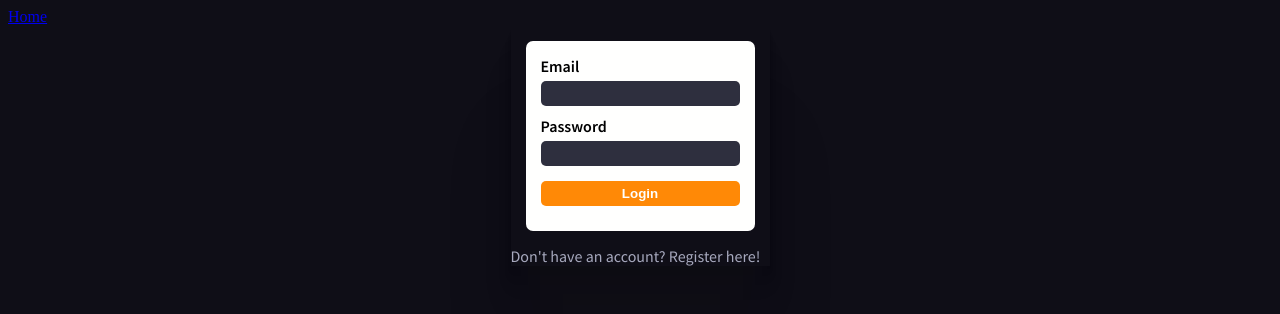
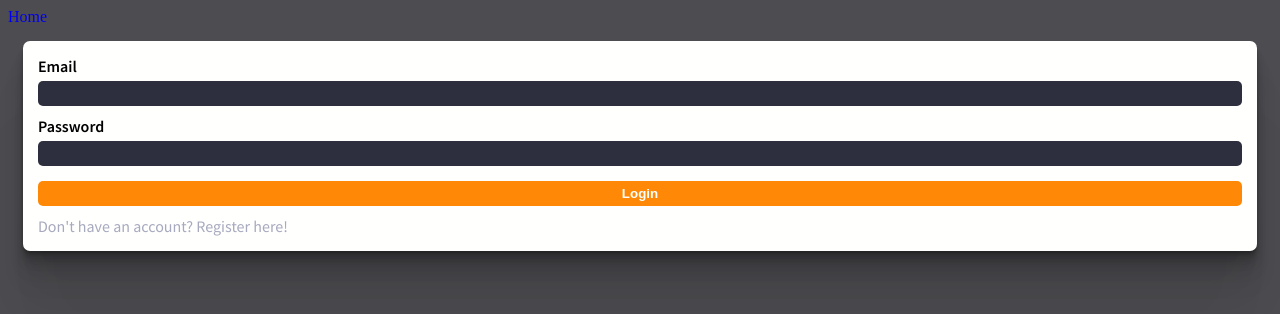
Before and after one commit to jason-nordheim/done, a React app: page /account in a window 1280 px wide. Built offline with nearby package versions, Linux system fonts and the light colour scheme; a web font is replaced by a local one.

Commit message:
changed the shadow effect and lightened the background color

```diff
--- a/src/components/App.css
+++ b/src/components/App.css
@@ -24,7 +24,7 @@ Global Styles
   --font-fam-alt: "Marvel", sans-serif;
   --font-fam-headers: "Cabin", sans-serif;
   --font-fam-primary: "Source Sans Pro", sans-serif;
-  --color-bg: #0f0e17;
+  --color-bg: #0a090eb9;
   --color-txt-headline: #fffffe;
   --color-txt-paragraph: #a7a9be;
   --color-btn-bg: #ff8906;
@@ -47,9 +47,17 @@ html {
   color: var(--color-txt-paragraph);
 }
 
+div#root nav {
+  display: grid;
+}
+div#root nav a {
+  text-decoration: none;
+}
+
 /** main page content **/
 div#root main {
   display: flex;
+  flex-direction: column;
   place-content: center;
   font-family: var(--font-fam-primary);
 }
@@ -74,7 +82,7 @@ div#root main h5.alt {
 }
 
 /** generic form styling **/
-form {
+.card {
   background-color: var(--color-card-bg);
   padding: 15px 15px;
   margin: 15px 15px;
@@ -105,10 +113,11 @@ input[type="submit"] {
 /** helper classes **/
 
 .shadow {
-  box-shadow: 0 2.8px 2.2px rgba(0, 0, 0, 0.02),
-    0 6.7px 5.3px rgba(0, 0, 0, 0.028), 0 12.5px 10px rgba(0, 0, 0, 0.035),
-    0 22.3px 17.9px rgba(0, 0, 0, 0.042), 0 41.8px 33.4px rgba(0, 0, 0, 0.05),
-    0 100px 80px rgba(0, 0, 0, 0.07);
+  box-shadow: 0 2px 1.6px rgba(0, 0, 0, 0.15),
+    0 4.5px 3.6px rgba(0, 0, 0, 0.114), 0 7.9px 6.3px rgba(0, 0, 0, 0.098),
+    0 12.5px 10px rgba(0, 0, 0, 0.086), 0 19.3px 15.5px rgba(0, 0, 0, 0.075),
+    0 30.1px 24.1px rgba(0, 0, 0, 0.064), 0 50px 40px rgba(0, 0, 0, 0.052),
+    0 100px 80px rgba(0, 0, 0, 0.036);
 }
 
 /** tablet styles **/
```
